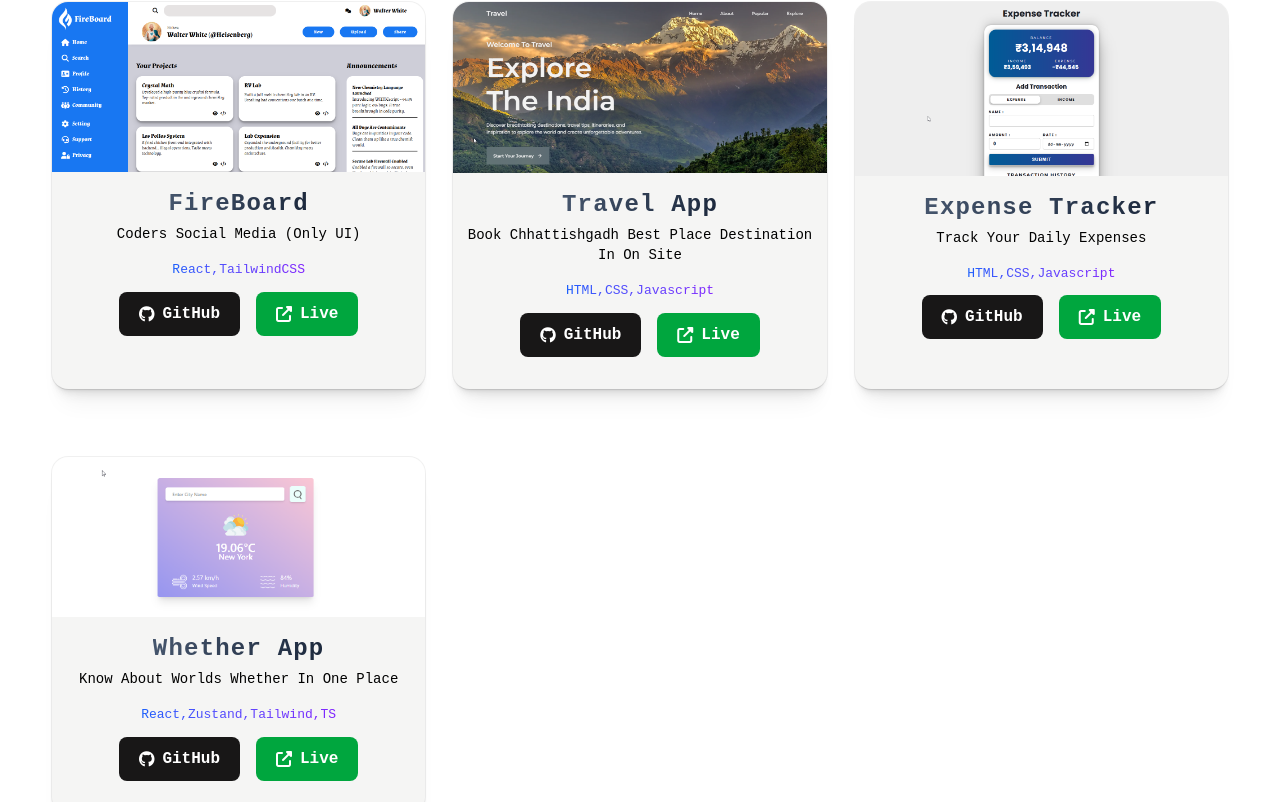
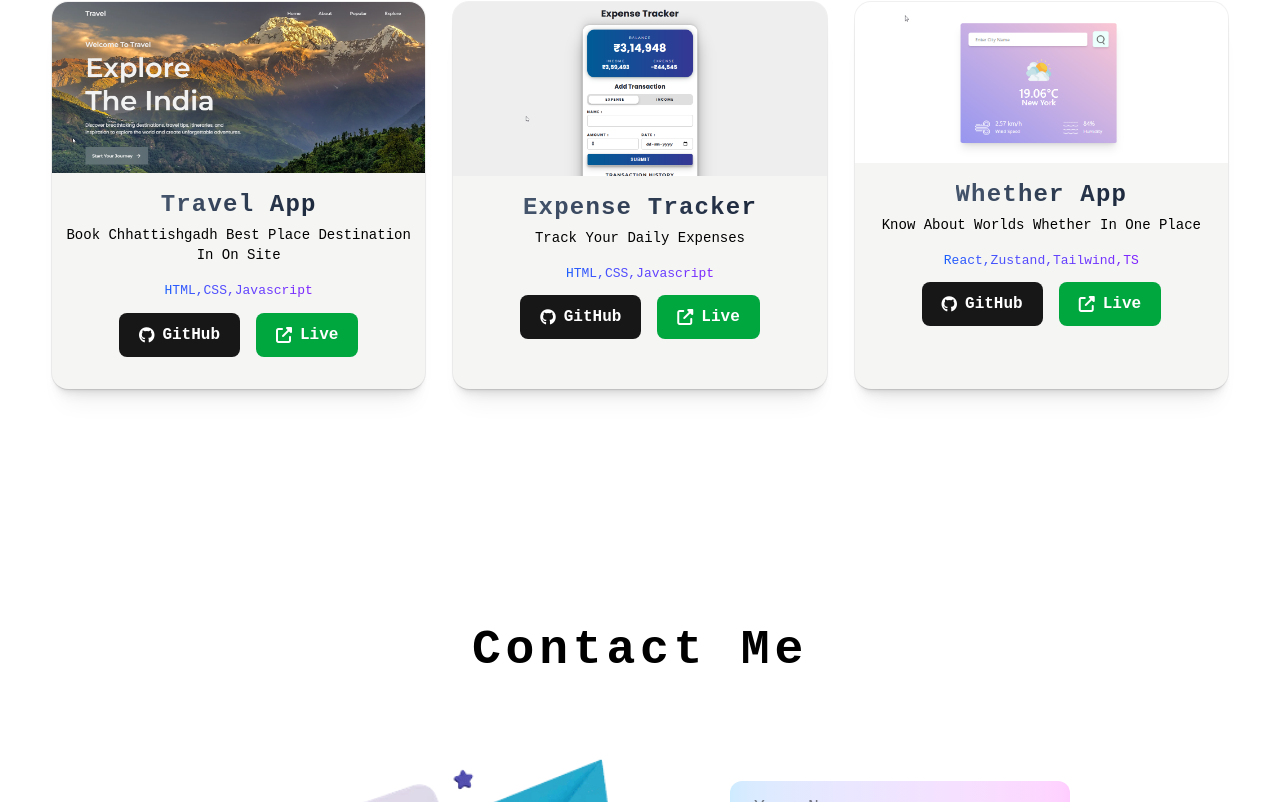
Before and after one commit to LokendraNath/Portfolio-Website, a React (Vite) app: page / in a window 1280 px wide. Shown: the part 2265-3067 px from the top of the page. Built offline with nearby package versions, Linux system fonts and the light colour scheme; a web font is replaced by a local one.

Commit message:
remove fireboard project

```diff
--- a/src/component/Project.tsx
+++ b/src/component/Project.tsx
@@ -3,7 +3,6 @@ import ShoppingCart from "../../public/assets/Project Image/shoppingCart.png";
 import TravelPage from "../../public/assets/Project Image/travel-page.png";
 import expanceTracker from "../../public/assets/Project Image/Expense Tracker.png";
 import whetherApp from "../../public/assets/Project Image/whether app.png";
-import Fireboard from "../../public/assets/Project Image/fireBoard.png";
 import Noteboard from "../../public/assets/Project Image/node board.png";
 import ProjectCard from "./ProjectCard";
 import { motion } from "framer-motion";
@@ -32,14 +31,6 @@ const portfolioProjects = [
     techStack: ["React,MongoDB,Tailwind,Node.js,ExpressJs"],
     live: "https://noteboard-zvav.onrender.com/",
     repo: "https://github.com/LokendraNath/NoteBoard",
-  },
-  {
-    title: "FireBoard",
-    desc: "Coders Social Media (Only UI)",
-    image: Fireboard,
-    techStack: ["React,TailwindCSS"],
-    live: "https://shopping-cart-lokendra.vercel.app/",
-    repo: "https://github.com/LokendraNath/Shopping-Cart-Odin",
   },
   {
     title: "Travel App",
```
